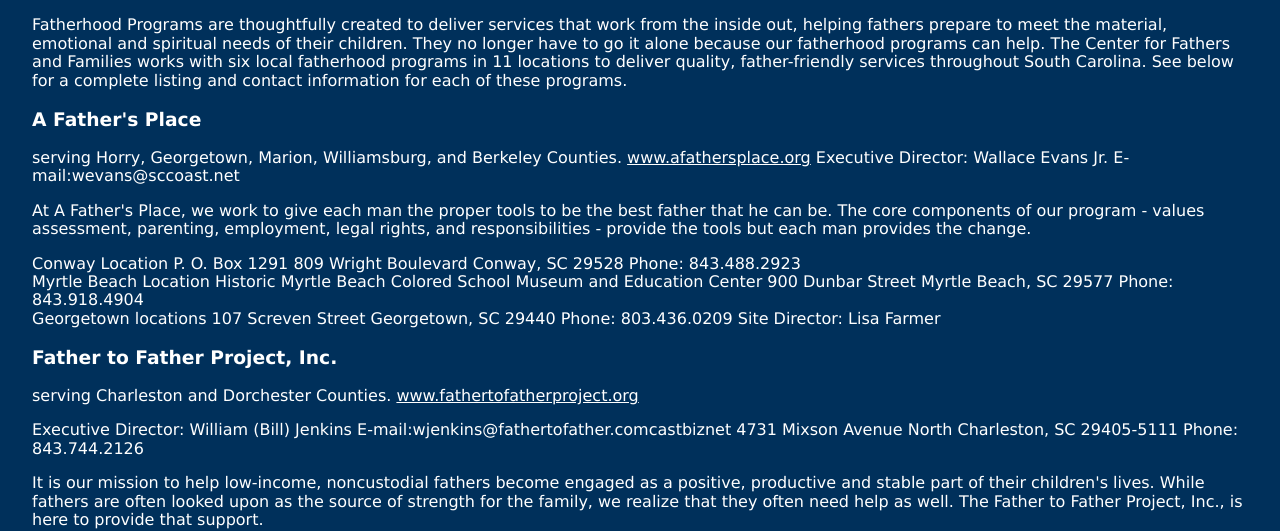
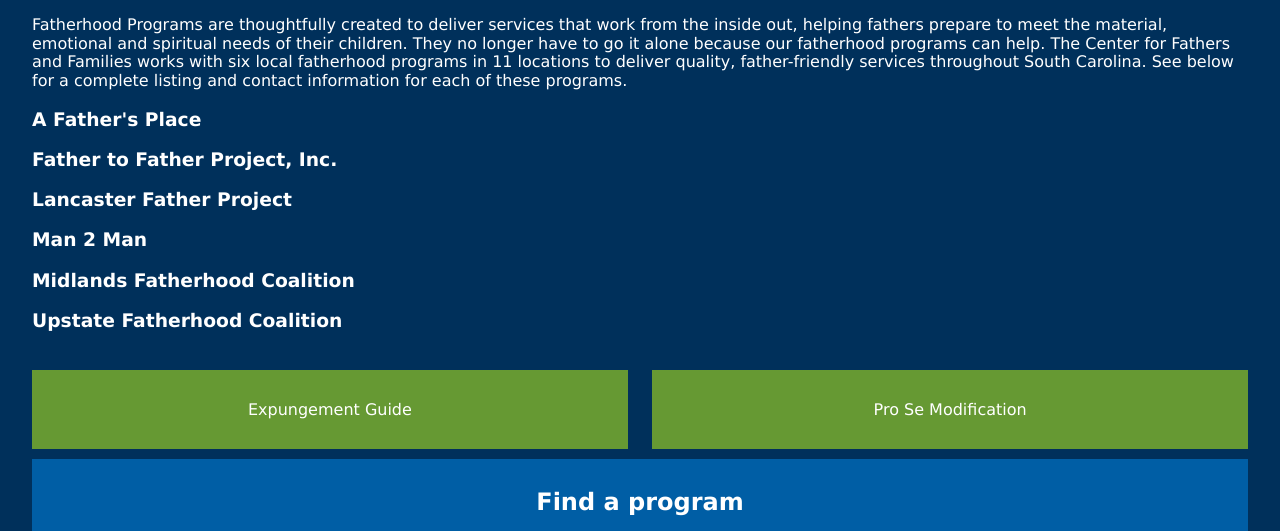
Before and after one commit to JohnRDixon/scfathersfamilies, a website with bundled scripts: page programs.html in a window 1280 px wide. Shown: the part 434-965 px from the top of the page. Built offline with nearby package versions, Linux system fonts and the light colour scheme.

Commit message:
js fixes

```diff
--- a/js/script.js
+++ b/js/script.js
@@ -8,15 +8,105 @@
         $('.menu-link').bigSlide();
     });
 
+// $(document).ready(function() {
+//         $('#third').collapsible();
+//     });
+
+
+// document.getElementById('letter').onchange = function() {
+// document.getElementById('behalf').style.display = this.checked ? 'block' : 'none';
+// };
+
+// $(function() {
+// $('#third').collapsible('accordion');
+// });
+
 $(document).ready(function() {
-        $('#third').collapsible();
+
+	var $hide = $( "#hide" ),
+		$dropdown = $( "#dropdown_menu" );
+
+    $('.menu-link').bigSlide();
+
+    $hide.on( "click", function( e ){
+
+        $dropdown.slideToggle( 300 );
     });
 
+    $dropdown.hide();
+});
 
-document.getElementById('letter').onchange = function() {
-document.getElementById('behalf').style.display = this.checked ? 'block' : 'none';
-};
+$(document).ready(function() {
 
-$(function() {
-$('#third').collapsible('accordion');
+	var $hide = $( "#hide2" ),
+		$dropdown = $( "#dropdown_menu2" );
+
+    $('.menu-link').bigSlide();
+
+    $hide.on( "click", function( e ){
+
+        $dropdown.slideToggle( 300 );
+    });
+
+    $dropdown.hide();
 });
+
+$(document).ready(function() {
+
+	var $hide = $( "#hide3" ),
+		$dropdown = $( "#dropdown_menu3" );
+
+    $('.menu-link').bigSlide();
+
+    $hide.on( "click", function( e ){
+
+        $dropdown.slideToggle( 300 );
+    });
+
+    $dropdown.hide();
+});
+
+$(document).ready(function() {
+
+	var $hide = $( "#hide4" ),
+		$dropdown = $( "#dropdown_menu4" );
+
+    $('.menu-link').bigSlide();
+
+    $hide.on( "click", function( e ){
+
+        $dropdown.slideToggle( 300 );
+    });
+
+    $dropdown.hide();
+});
+
+$(document).ready(function() {
+
+	var $hide = $( "#hide5" ),
+		$dropdown = $( "#dropdown_menu5" );
+
+    $('.menu-link').bigSlide();
+
+    $hide.on( "click", function( e ){
+
+        $dropdown.slideToggle( 300 );
+    });
+
+    $dropdown.hide();
+});
+
+$(document).ready(function() {
+
+	var $hide = $( "#hide6" ),
+		$dropdown = $( "#dropdown_menu6" );
+
+    $('.menu-link').bigSlide();
+
+    $hide.on( "click", function( e ){
+
+        $dropdown.slideToggle( 300 );
+    });
+
+    $dropdown.hide();
+});
--- a/programs.html
+++ b/programs.html
@@ -52,11 +52,13 @@
                 <ul class="programs">
 
                     <li class="fathersplace">
-                        <h3>A Father's Place</h3>
-                        <div>
+                        <h3 id="hide">A Father's Place</h3>
+                        <div id="dropdown_menu">
                             <p>
                                 serving Horry, Georgetown, Marion, Williamsburg, and Berkeley Counties.
+                            </p>
                                 <a href="http://www.afathersplace.org">www.afathersplace.org</a>
+                            <p>
                                 Executive Director: Wallace Evans Jr.
                                 E-mail:wevans@sccoast.net
                             </p>
@@ -92,11 +94,13 @@
 
 
                     <li class="fathertofather">
-                        <h3>Father to Father Project, Inc.</h3>
+                        <h3 id="hide2">Father to Father Project, Inc.</h3>
+                        <div id="dropdown_menu2">
                             <p>
                                 serving Charleston and Dorchester Counties.
+                            </p>
                                 <a href="http://www.fathertofatherproject.org">www.fathertofatherproject.org</a>
-                        </p>
+
                             <p>
                                 Executive Director: William (Bill) Jenkins
                                 E-mail:wjenkins@fathertofather.comcastbiznet
@@ -107,13 +111,18 @@
                             <p>
                                 It is our mission to help low-income, noncustodial fathers become engaged as a positive, productive and stable part of their children's lives. While fathers are often looked upon as the source of strength for the family, we realize that they often need help as well. The Father to Father Project, Inc., is here to provide that support.
                             </p>
+                        </div>
                     </li>
+
+
                     <li class="lanfather">
-                        <h3>Lancaster Father Project</h3>
+                        <h3 id="hide3">Lancaster Father Project</h3>
+                        <div id="dropdown_menu3">
                             <p>
                                 serving Lancaster, Chester, York, and West Chesterfield Counties.
+                            </p>
                                 <a href="http://www.Lanfatherhood.org">www.Lanfatherhood.org</a>
-                        </p>
+
 
                             <p>
                                 Executive Director: Tyrom Faulkner
@@ -126,13 +135,17 @@
                             <p>
                                 It is our belief that by changing the heart of the man, we will greatly impact the lives of the children, families and communities we serve.
                             </p>
+                        </div>
                     </li>
+
                     <li class="man2man">
-                        <h3>Man 2 Man</h3>
+                        <h3 id="hide4">Man 2 Man</h3>
+                        <div id="dropdown_menu4">
                             <p>
                                 serving Marlboro, Dillon, Darlington, Florence, and East Chesterfield Counties.
+                            </p>
                                 <a href="http://www.man2manfathers.com">www.man2manfathers.com</a>
-                        </p>
+
                             <p>
                                 Executive Director: Derrick Dease
                                 E-mail:man2manfathers@yahoo.com
@@ -143,13 +156,17 @@
                             <p>
                                 We believe that by helping to build families, we strengthen the community; the community strengthens the city; the city affects the state; and the state affects the nation. The result is that we help change the world.
                             </p>
+                        </div>
                     </li>
+
                     <li class="midlands">
-                        <h3>Midlands Fatherhood Coalition</h3>
+                        <h3 id="hide5">Midlands Fatherhood Coalition</h3>
+                        <div id="dropdown_menu5">
                             <p>
                                 serving Fairfield Lexington, Richland, Newberry, Saluda, Aiken, Orangeburg, Kershaw, and Calhoun Counties.
+                            </p>
                                 <a href="http://www.midlandsfathers.com">www.midlandsfathers.com</a>
-                        </p>
+
                             <p>
                                 Executive Director: Angela McDuffie
                                 Assistant Executive Director: Charles Brown
@@ -184,14 +201,17 @@
                                     Phone: 803.933.0052
                                 </li>
                             </ul>
+                        </div>
                     </li>
 
                     <li class="upstate">
-                        <h3>Upstate Fatherhood Coalition</h3>
+                        <h3 id="hide6">Upstate Fatherhood Coalition</h3>
+                        <div id="dropdown_menu6">
                             <p>
                                 serving Greenville, Spartanburg, Pickens, Oconee, Anderson, Laurens, Union, and Cherokee Counties.
+                            </p>
                                 <a href="http://www.upstatefathers.org">www.upstatefathers.org</a>
-                        </p>
+
                             <p>
                                 Executive Director: Kelly Walker
                                 E-mail: kellywalker252003@yahoo.com
@@ -218,6 +238,7 @@
                                     Phone: 864.598.5249
                                 </li>
                             </ul>
+                        </div>
                     </li>
 
                 </ul>
--- a/scss/style.scss
+++ b/scss/style.scss
@@ -286,6 +286,8 @@
     color: white;
 }
 
+
+
 /*Donate Mobile*/
 .behalf{
     display: none;
```
Also changed, not shown: css/style.css. Lines whose indentation alone changed are shown as unchanged.
